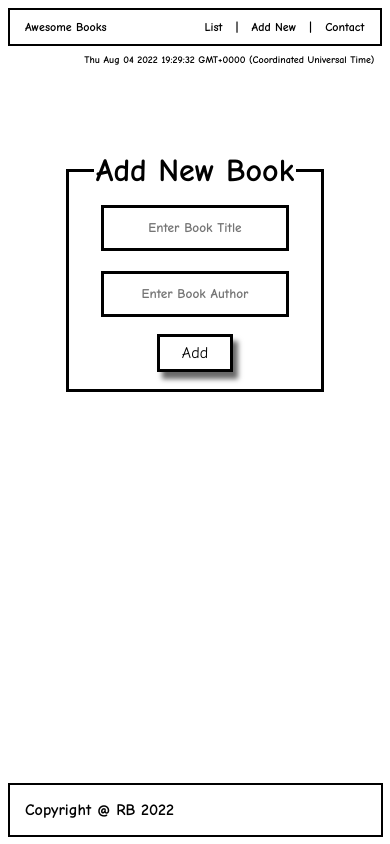
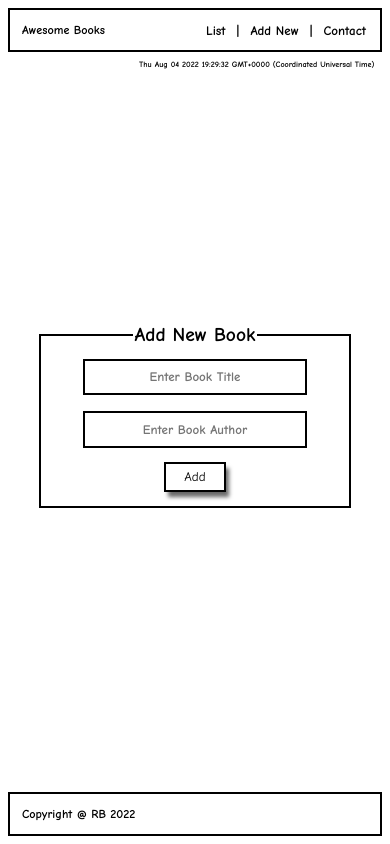
Before and after one commit to RiyaBulia12/Awesome-Book, a website: page index.html in a window 390 px wide. Both pictures are taken after a click on the item "Add New". Drawn offline with Linux system fonts and the light colour scheme.

Commit message:
Fix styling for mobile version

```diff
--- a/index.html
+++ b/index.html
@@ -10,6 +10,8 @@
 </head>
 
 <body>
+   <div class="container">
+      <header>
          <nav class="navigation-menu">
             <h1 class="app-title">Awesome Books</h1>
             <ul class="menu-list">
@@ -20,11 +22,9 @@
                <li id="contact">Contact </li>
             </ul>
          </nav>
-   <div>
          <div class="date" id="date"></div>
-   </div>
-   <div class="container">
-      <div id="display-content"></div>
+      </header>
+      <div class="main-content">
          <section class="table-section none" id="table-section">
             <h2 class="title"> All Awesome Books</h2>
             <div class="table-scroll">
@@ -36,7 +36,8 @@
                </table>
             </div>
          </section>
-      <p class="empty none" id="empty">Oh No! There is no book to display. Please use the Form to add the books here</p>
+         <p class="empty none" id="empty">Oh No! There is no book to display. Please use the Form to add the books here
+         </p>
          <form id="add-form" class="add-form none">
             <fieldset>
                <legend>Add New Book </legend>
@@ -46,7 +47,7 @@
                   <button class="btn" type="button" name="submit" id="add-book-btn">Add</button>
                </div>
             </fieldset>
-         <p class="success none" id="success">Book added successfully</p>
+            <p class="success hidden" id="success"></p>
          </form>
          <section class="contact-form none" id="contact-form">
             <h2 class="title"> Contact Information</h2>
@@ -62,6 +63,7 @@
       <footer class="copyright">
          <p class="copyright-content">Copyright @ RB 2022</p>
       </footer>
+   </div>
 </body>
 
 </html>
--- a/script.js
+++ b/script.js
@@ -109,12 +109,17 @@ addBookBtn.onclick = function () {
       createBookRow(book);
       title.value = '';
       author.value = '';
-      successMsg.classList.remove('none');
+      successMsg.innerHTML = 'Book added successfully'
+      successMsg.style.cssText = `color:green`;
+   } else {
+      successMsg.innerHTML = 'Empty fields not allowed'
+      successMsg.style.cssText = `color:red;`;
    }
+   successMsg.classList.remove('hidden');
 }
 
 function hideSuccess() {
-   successMsg.classList.add('none');
+   successMsg.classList.add('hidden');
 }
 
 function showEmptyMessage() {
--- a/style.css
+++ b/style.css
@@ -6,28 +6,34 @@
   font-weight: 600;
 }
 
+body {
+  margin: 0;
+  padding: 0;
+}
+
 .container {
-  width: 60%;
-  align-content: center;
-  margin: 8% auto;
+  min-height: 100vh;
+  display: flex;
+  flex-direction: column;
+  justify-content: space-between;
 }
 
 /* ********************** Begin navigation/footer  ********************* */
 .navigation-menu,
 .copyright {
-  border: 2px solid black;
+  margin: 0.625rem 1.875rem;
   display: flex;
-  margin: 0 30px;
 }
 
-.app-title {
-  font-size: 19px;
+.app-title,
+.menu-list {
+  font-size: 1.1875rem;
 }
 
 .app-title,
 .title,
 .copyright-content {
-  padding: 0 15px;
+  padding: 0 0.9375rem;
 }
 
 .menu-list {
@@ -37,8 +43,7 @@
   width: 20rem;
   position: absolute;
   right: 10%;
-  font-size: larger;
-  margin: 15px;
+  margin: 0.9375rem;
 }
 
 .contact-list > li {
@@ -54,26 +59,28 @@
 .date {
   position: absolute;
   right: 4%;
-  padding: 10px;
 }
 
 footer {
-  position: fixed;
-  width: 95%;
-  bottom: 7px;
+  bottom: 0.4375rem;
 }
 
 /* ********************** End navigation/footer  ********************* */
 
-/* ********************** Begin main container  ********************* */
+/* ********************** Begin main content  ********************* */
+.main-content {
+  width: 60%;
+  align-content: center;
+  margin: auto;
+}
+
 form,
 .contact-form {
-  margin: 20px auto;
+  margin: auto;
   width: 70%;
 }
 
 .bookTable {
-  border: 1px solid #00000045;
   font-size: large;
   width: 100%;
   border-collapse: collapse;
@@ -81,8 +88,8 @@ form,
 
 .row-heading,
 .data {
-  padding: 10px;
-  margin: 10px;
+  padding: 0.625rem;
+  margin: 0.625rem;
 }
 
 th,
@@ -95,7 +102,7 @@ th:nth-child(1) {
 }
 
 td {
-  padding: 0 10px;
+  padding: 0 0.625rem;
 }
 
 tr:nth-child(even) {
@@ -105,14 +112,31 @@ tr:nth-child(even) {
 .btn {
   background-color: white;
   color: black;
-  border: 3px solid black;
-  padding: 7px 22px;
+  padding: 0.4375rem 1.375rem;
   align-items: center;
   font-weight: 500;
-  font-size: 16px;
-  margin: 7px;
-  box-shadow: 5px 7px 5px dimgrey;
+  font-size: 1rem;
+  margin: 0.4375rem;
+  box-shadow: 0.3125rem 0.4375rem 0.3125rem dimgrey;
   transition: all 1s;
+}
+
+input {
+  height: 1.125rem;
+}
+
+.table-scroll {
+  overflow-y: scroll;
+  height: 28.125rem;
+}
+
+.table-scroll,
+fieldset,
+form input,
+.btn,
+.navigation-menu,
+.copyright {
+  border: 0.1875rem solid black;
 }
 
 .btn:hover {
@@ -120,33 +144,18 @@ tr:nth-child(even) {
   background-color: black;
 }
 
-input {
-  height: 18px;
-}
-
-.table-scroll {
-  overflow-y: scroll;
-  height: 450px;
-}
-
-.table-scroll,
-fieldset,
 form input {
-  border: solid 3px black;
-}
-
-form input {
-  padding: 11px;
+  padding: 0.6875rem;
   width: 70%;
-  margin: 10px;
-}
-
-.success {
-  color: green;
+  margin: 0.625rem;
 }
 
 .none {
   display: none;
+}
+
+.hidden {
+  visibility: hidden;
 }
 
 legend,
@@ -155,49 +164,67 @@ legend,
 }
 
 .contact-form {
-  font-size: 20px;
+  font-size: 1.25rem;
 }
 
 .contact-list {
   padding-inline-start: 11rem;
 }
 
-/* ********************** End main container  ********************* */
+/* ********************** End main content  ********************* */
 
 /* ********************** Begin for screens  ********************* */
 @media (max-width: 780px) {
-  .navigation-menu {
-    margin: 0;
+  * {
+    font-size: small;
   }
 
-  .app-title {
-    font-size: 12px;
+  .navigation-menu,
+  .copyright {
+    margin: 2%;
+  }
+
+  .app-title,
+  .menu-list,
+  .copyright-content {
+    font-size: 0.9375rem;
+    margin: 1rem 0;
+  }
+
+  .title,
+  legend {
+    font-size: 1.5rem;
   }
 
   .menu-list {
-    width: 10rem;
-    right: 4%;
-    font-size: 12px;
-    margin: 10px;
+    width: 14rem;
+    right: 0;
+    margin: 1rem;
+    justify-content: space-evenly;
   }
 
   .date {
     right: 4%;
-    padding: 8px 0;
-    font-size: 10px;
+    font-size: 0.625rem;
   }
 
-  .container {
-    width: 100%;
-    margin: 23% auto;
+  .main-content,
+  .add-form,
+  .contact-form {
+    width: 90%;
+    margin: auto;
   }
 
-  .copyright {
-    margin: 0;
+  .table-scroll {
+    height: 25rem;
   }
 
-  footer {
-    width: 95%;
+  .contact-list {
+    padding-inline-start: 2.25rem;
+  }
+
+  .contact-list > li {
+    text-align: start;
   }
 }
 
```
Lines whose indentation alone changed are shown as unchanged.
